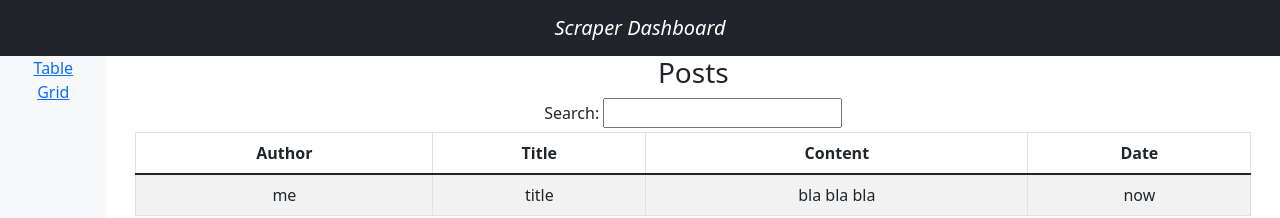
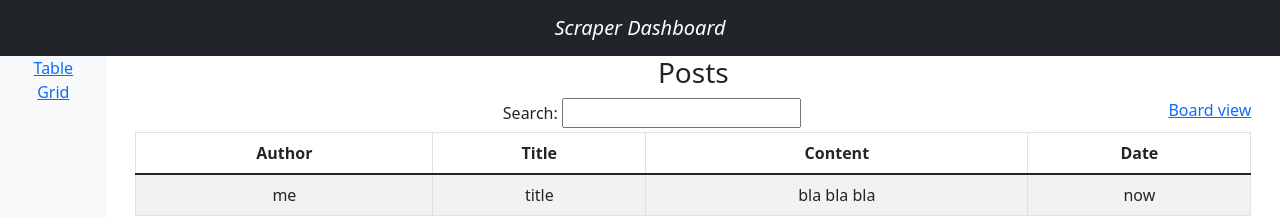
Before and after one commit to orrosman/dark-scraper, a React (Create React App) app in the folder frontend/: page / in a window 1280 px wide. Shown: the top 218 px of the page. Built offline with nearby package versions, Linux system fonts and the light colour scheme; no server answers.

Commit message:
added links to switch views (prep for sidebar)

```diff
--- a/frontend/src/components/Board/PostBoard.jsx
+++ b/frontend/src/components/Board/PostBoard.jsx
@@ -6,6 +6,11 @@ import Post from './Post';
 
 const PostBoard = ({ posts }) => {
 	return (
+		<Container>
+			<Link to="/" className="float-end">
+				Table view
+			</Link>
+
 			<Container
 				style={{
 					'margin-top': '2rem',
@@ -18,6 +23,7 @@ const PostBoard = ({ posts }) => {
 					<Post key={i} post={post} />
 				))}
 			</Container>
+		</Container>
 	);
 };
 export default PostBoard;
--- a/frontend/src/components/Table/PostsTable.jsx
+++ b/frontend/src/components/Table/PostsTable.jsx
@@ -1,5 +1,6 @@
 import React, { useMemo } from 'react';
 import { Container, Table } from 'react-bootstrap';
+import {Link} from 'react-router-dom'
 import { useTable, usePagination, useGlobalFilter } from 'react-table';
 import Pagination from './Pagination';
 import GlobalSearch from './GlobalSearch';
@@ -43,6 +44,9 @@ const PostsTable = ({ posts }) => {
 	return (
 		<Container>
 			<h3>Posts</h3>
+			<Link to="/board" className="float-end">
+				Board view
+			</Link>
 			<GlobalSearch filter={globalFilter} setFilter={setGlobalFilter} />
 			<Table striped bordered hover {...getTableProps()} className="mt-1">
 				<thead>
```
Lines whose indentation alone changed are shown as unchanged.
